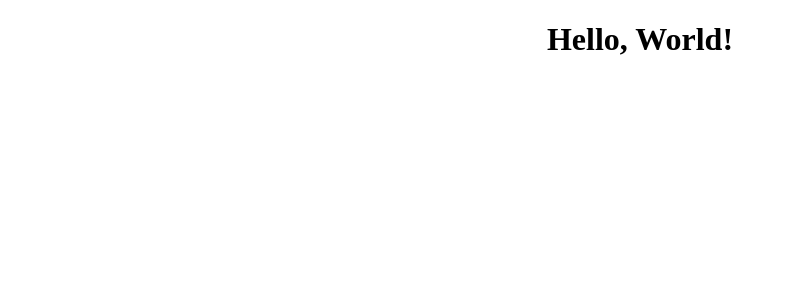
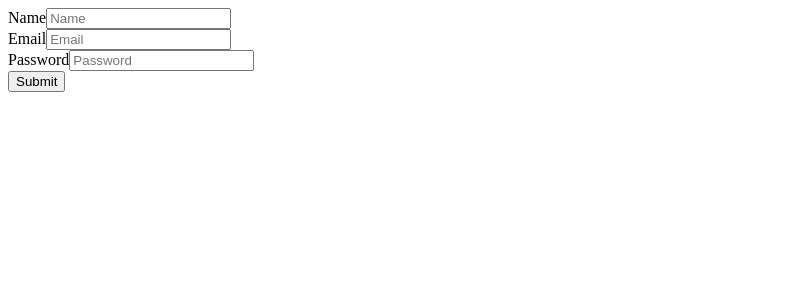
Before and after one commit to jhimson/Devtability, a React (Create React App) app in the folder client/: page /signup in a window 1280 px wide. Shown: the top 300 px of the page, without its empty margins (0-786 px from the left). Built offline with nearby package versions, Linux system fonts and the light colour scheme.

Commit message:
Created user context

```diff
--- a/client/package.json
+++ b/client/package.json
@@ -6,8 +6,10 @@
     "@testing-library/jest-dom": "^5.16.4",
     "@testing-library/react": "^13.3.0",
     "@testing-library/user-event": "^13.5.0",
+    "axios": "^0.27.2",
     "react": "^18.2.0",
     "react-dom": "^18.2.0",
+    "react-router-dom": "^6.3.0",
     "react-scripts": "5.0.1",
     "web-vitals": "^2.1.4"
   },
--- a/client/src/App.jsx
+++ b/client/src/App.jsx
@@ -1,11 +1,38 @@
-import './App.css';
+import React, { useContext, useEffect, useState } from 'react';
+import { Routes, Route, Navigate } from 'react-router-dom';
 
-function App() {
+//! PAGES
+import HomePage from './pages/HomePage/HomePage';
+import LoginPage from './pages/LoginPage/LoginPage';
+import SignupPage from './pages/SignupPage/SignupPage';
+import Dashboard from './pages/Dashboard/Dashboard';
+
+// ! CONTEXTS
+// import UserContextProvider from './contexts/UserContext';
+import { UserContext } from './contexts/UserContext';
+
+const App = () => {
+  const { user, setUser } = useContext(UserContext);
+
+  // const [user, setUser] = useState(getUser() || null);
+
   return (
-    <div className="App">
-      <h1>Hello, World!</h1>
-    </div>
+    <main className="App">
+      {user ? (
+        <Routes>
+          <Route path="/dashboard" element={<Dashboard exact />} />
+          <Route path="/*" element={<Navigate to="/dashboard" />} exact />
+        </Routes>
+      ) : (
+        <Routes>
+          <Route path="/" element={<HomePage />} exact />
+          <Route path="/signup" element={<SignupPage />} exact />
+          <Route path="/login" element={<LoginPage />} exact />
+          <Route path="/*" element={<Navigate to="/login" />} exact />
+        </Routes>
+      )}
+    </main>
   );
-}
+};
 
 export default App;
--- /dev/null
+++ b/client/src/contexts/UserContext.js
@@ -0,0 +1,20 @@
+import React, { createContext, useState } from 'react';
+
+export const UserContext = createContext();
+
+const getUser = () => {
+    if (localStorage.getItem('token'))
+
+    return JSON.parse(
+      window.atob(localStorage.getItem('token')?.split('.')[1])
+    );
+  };
+
+const UserContextProvider = ({children}) => {
+  const [user, setUser] = useState(getUser()?.user || null);
+  return (
+    <UserContext.Provider value={{ user, setUser }}>{children}</UserContext.Provider>
+  );
+};
+
+export default UserContextProvider;
--- a/client/src/index.js
+++ b/client/src/index.js
@@ -1,10 +1,18 @@
 import React from 'react';
 import ReactDOM from 'react-dom/client';
 import App from './App';
+import { BrowserRouter as Router } from 'react-router-dom';
+
+// ! CONTEXTS
+import UserContextProvider from './contexts/UserContext';
 
 const root = ReactDOM.createRoot(document.getElementById('root'));
 root.render(
   <React.StrictMode>
-    <App />
+    <UserContextProvider>
+      <Router>
+        <App />
+      </Router>
+    </UserContextProvider>
   </React.StrictMode>
 );
--- /dev/null
+++ b/client/src/pages/Dashboard/Dashboard.jsx
@@ -0,0 +1,9 @@
+import React from 'react'
+
+const Dashboard = () => {
+  return (
+    <div>Dashboard</div>
+  )
+}
+
+export default Dashboard
--- a/client/src/pages/HomePage/HomePage.jsx
+++ b/client/src/pages/HomePage/HomePage.jsx
@@ -6,4 +6,4 @@ const HomePage = () => {
   )
 }
 
-export default Homepage
+export default HomePage
--- a/client/src/pages/LoginPage/LoginPage.jsx
+++ b/client/src/pages/LoginPage/LoginPage.jsx
@@ -0,0 +1,9 @@
+import React from 'react'
+
+const LoginPage = () => {
+  return (
+    <div>LoginPage</div>
+  )
+}
+
+export default LoginPage
--- /dev/null
+++ b/client/src/pages/SignupPage/SignupPage.jsx
@@ -0,0 +1,26 @@
+import React from 'react'
+
+const SignupPage = () => {
+
+  return (
+    <div>
+        <form>
+            <div>
+                <label htmlFor="Name">Name</label>
+                <input type="text" placeholder='Name'/>
+            </div>
+            <div>
+                <label htmlFor="Email">Email</label>
+                <input type="email" placeholder='Email'/>
+            </div>
+            <div>
+                <label htmlFor="Password">Password</label>
+                <input type="password" placeholder='Password'/>
+            </div>
+            <input type="submit" value={`Submit`}/>
+        </form>
+    </div>
+  )
+}
+
+export default SignupPage
```
Also changed, not shown: 1 other file (tests, documents, lock files or other folders).
